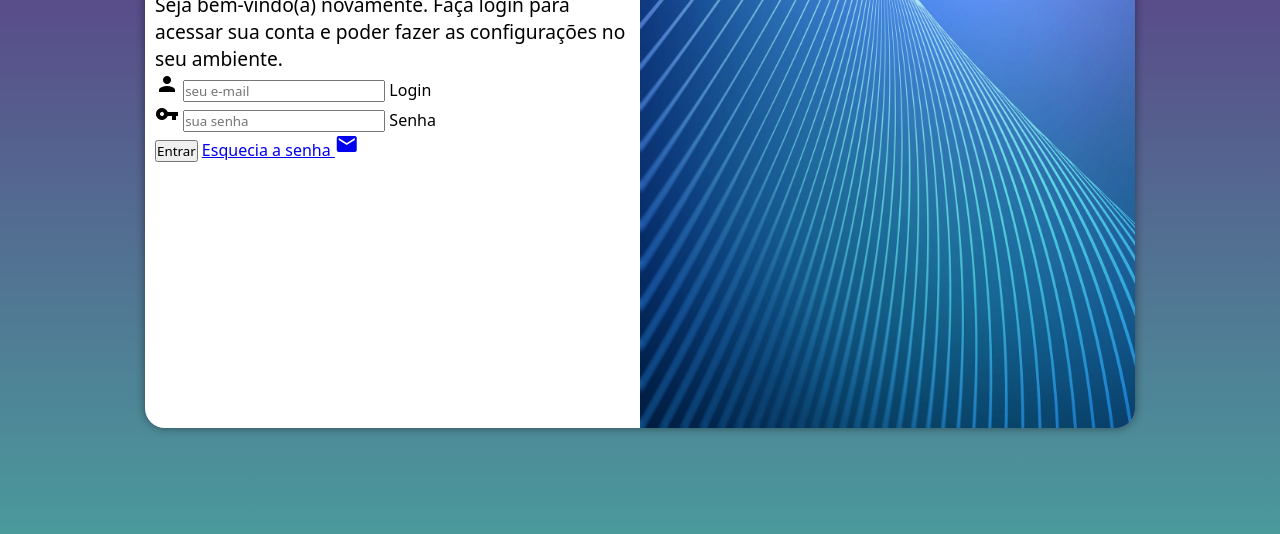
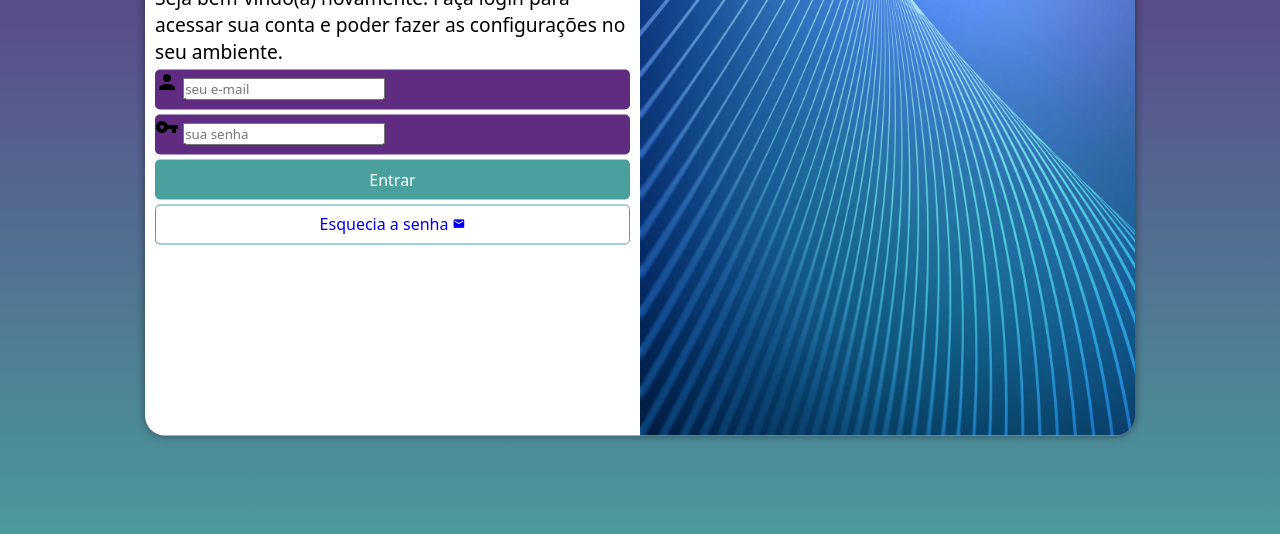
Before and after one commit to Guliima/projeto-login, a plain HTML site: page index.html in a window 1280 px wide. Shown: the part 222-756 px from the top of the page. Drawn offline with Linux system fonts and the light colour scheme.

Commit message:
estilo do formulario

```diff
--- a/estilos/style.css
+++ b/estilos/style.css
@@ -36,7 +36,7 @@ main {
 
     background-color: #fff;
     width: 250px;
-    height: 500px;
+    height: 515px;
     border-radius: 20px;
     box-shadow: 0px 0px 10px rgba(0, 0, 0, 0.445);
 
@@ -65,3 +65,54 @@ section#login > div#formulario {
 #formulario p {
     font-size: 0.8em;
 }
+
+#campo {
+    background-color: #5f2c82;
+    display: block;
+    width: 100%;
+    height: 40px;
+    border-radius: 5px;
+    margin: 5px 0px;
+}
+
+form label {
+    display: none;
+}
+
+form > input[type=submit] {
+    display: block;
+    font-size: 1em;
+    width: 100%;
+    height: 40px;
+    background-color: #49a09d;
+    color: white;
+    border: none;
+    border-radius: 5px;
+    cursor: pointer;
+}
+
+form > input[type=submit]:hover {
+    background-color: #2d6462;
+}
+
+form > a.botao {
+    display: block;
+    text-align: center;
+    font-size: 1em;
+    width: 100%;
+    height: 40px;
+    padding-top: 7px;
+    margin-top: 5px;
+    background-color: white;
+    border: 1px solid #49a09d;
+    border-radius: 5px;
+    text-decoration: none;
+}
+
+form > a.botao:hover {
+    background-color: #6cd36c;
+}
+
+form > a.botao > span {
+    font-size: 0.8em;
+}
--- a/index.html
+++ b/index.html
@@ -36,7 +36,7 @@
                         <label for="isenha">Senha</label>
                     </div>
                     <input type="submit" value="Entrar">
-                    <a href="esqueci.html">Esquecia a senha <span class="material-icons">mail</span></a>
+                    <a href="esqueci.html" class="botao">Esquecia a senha <span class="material-icons">mail</span></a>
                 </form>
             </div>
 
```
